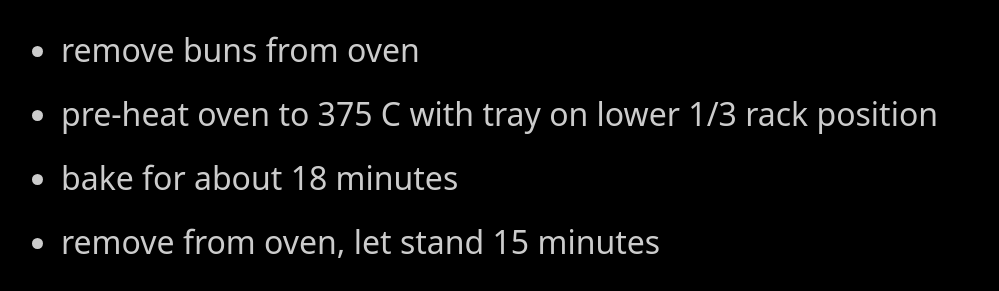
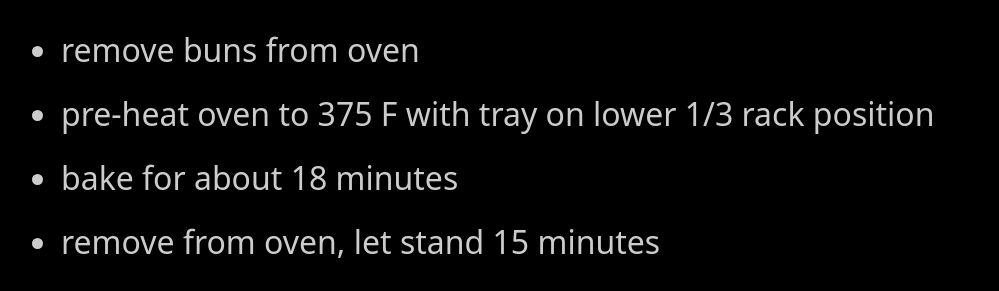
Before and after one commit to dits-family-cookbook/dits-family-cookbook.github.io, a Jekyll site: the page built from recipes/baking-and-desserts/desserts/johns-yudane-cinnamon-buns.md, in a window 1280 px wide and 900 px high, scrolled down 5127 px. Shown: the part 482-773 px from the top of the window, without its empty margins (137-1136 px from the left). Built offline with Jekyll 4.4.1, drawn with Linux system fonts in a browser that asks for light colours.

```diff
--- a/recipes/baking-and-desserts/desserts/johns-yudane-cinnamon-buns.md
+++ b/recipes/baking-and-desserts/desserts/johns-yudane-cinnamon-buns.md
@@ -72,7 +72,7 @@ layout: page
 - pinch the "tails" a bit to keep the rolls from unravelling.  Buns can also be place with the tails butted together.
 - cover with plastic wrap (or whatever your preferred rising covering is) and place in the oven (with light on) for another hour
 - remove buns from oven
-- pre-heat oven to 375 C with tray on lower 1/3 rack position
+- pre-heat oven to 375 F with tray on lower 1/3 rack position
 - bake for about 18 minutes
 - remove from oven, let stand 15 minutes
 - while cooling, mix icing ingredients together
```
